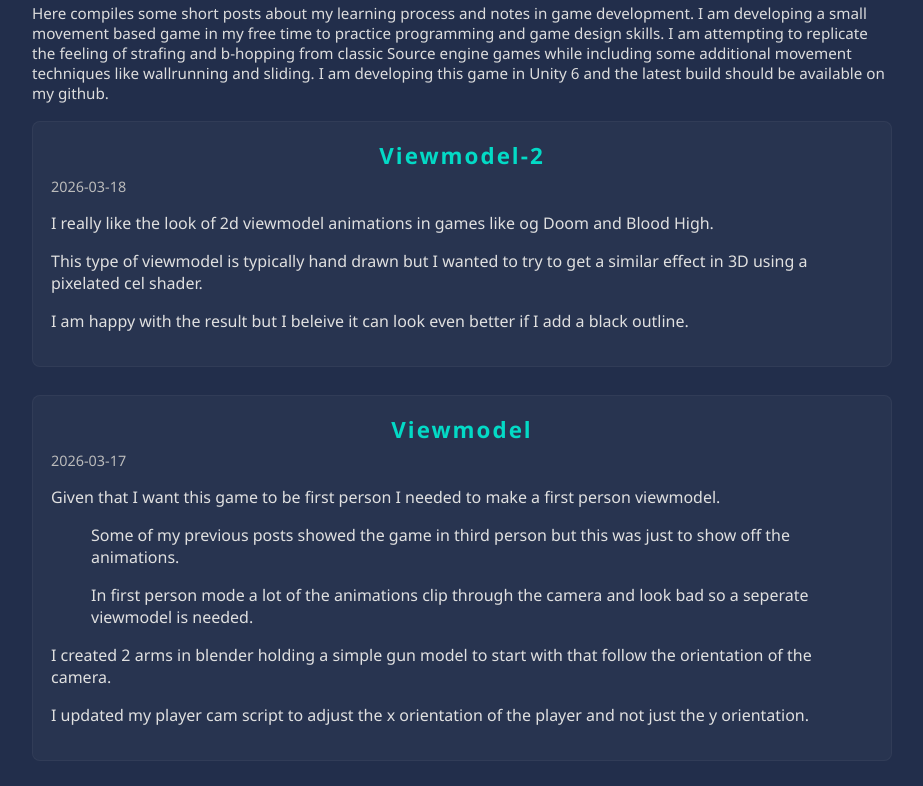
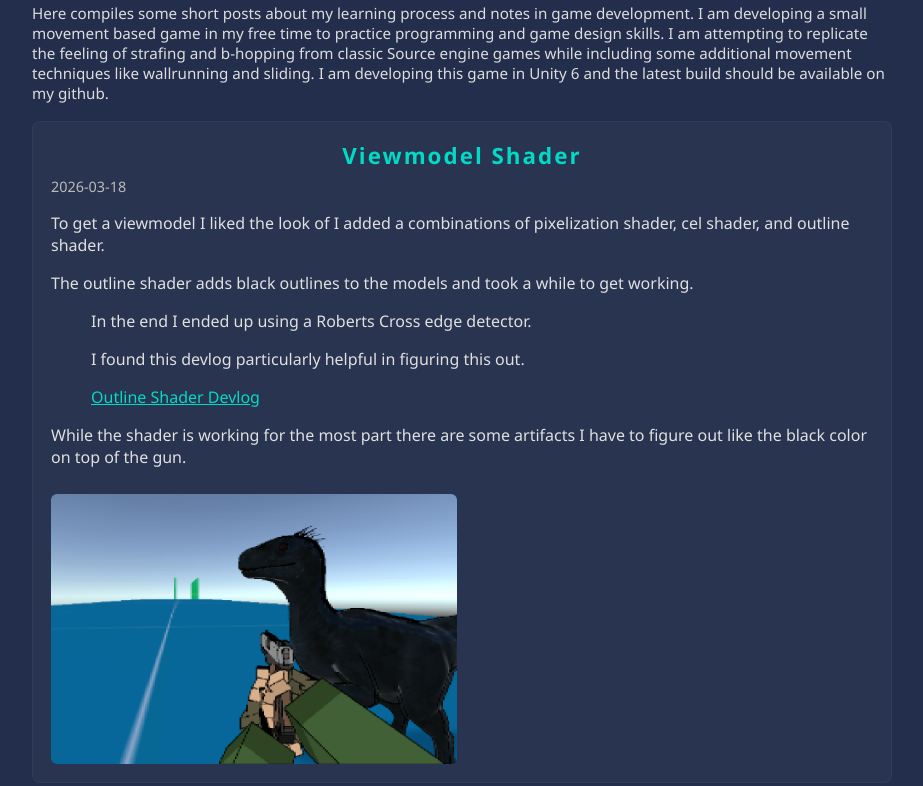
Before and after one commit to EthanRMcKeen/EthanRMcKeen.github.io, a plain HTML site: page blog.html in a window 1280 px wide. Shown: the part 534-1320 px from the top of the page, without its empty margins (178-1101 px from the left). Drawn offline with Linux system fonts and the light colour scheme; a web font is replaced by a local one.

Commit message:
updated blog

```diff
--- a/blog.html
+++ b/blog.html
@@ -45,6 +45,17 @@
 
   <script>
     const posts = [
+    {
+        title: 'Viewmodel Shader',
+        date: '2026-03-18',
+        content: `  <p>To get a viewmodel I liked the look of I added a combinations of pixelization shader, cel shader, and outline shader.</p>
+                    <p>The outline shader adds black outlines to the models and took a while to get working.</p>
+                    <blockquote>In the end I ended up using a Roberts Cross edge detector.</blockquote>
+                    <blockquote>I found this devlog particularly helpful in figuring this out.</blockquote>
+                    <blockquote><a href="https://www.youtube.com/watch?v=LMqio9NsqmM" target="_blank">Outline Shader Devlog</a></blockquote>
+                    <p>While the shader is working for the most part there are some artifacts I have to figure out like the black color on top of the gun.</p>`,
+        images: ['./figs/outlines_demo.png']
+    },
     {
         title: 'Viewmodel-2',
         date: '2026-03-18',
```
Also changed, not shown: figs/outlines_demo.png (added).
